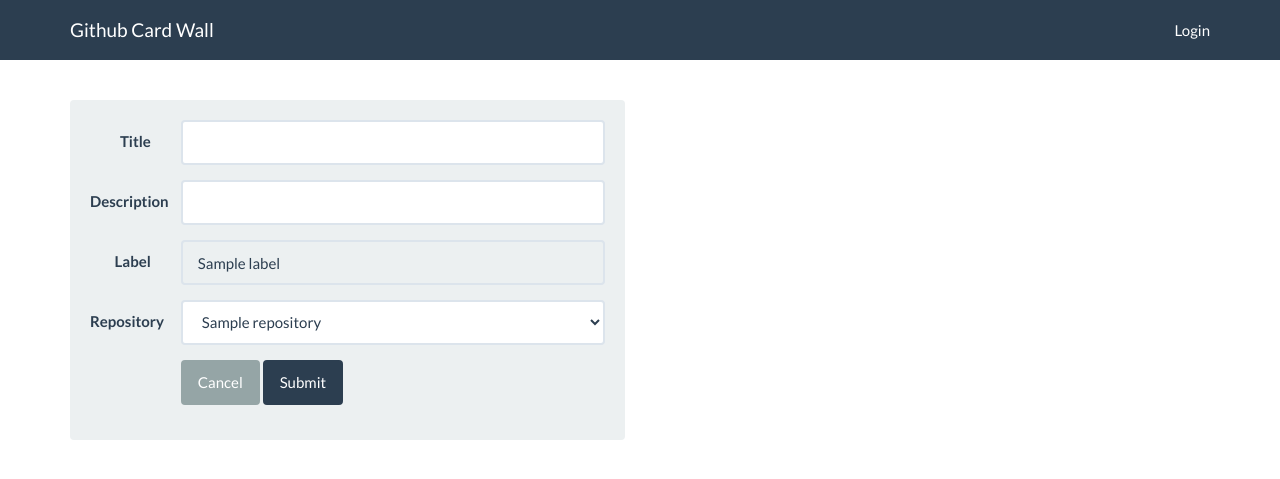
After one commit to jineshpaloor/github-card-wall, a Flask app: a page that uses templates/create_issue.html in a window 1280 px wide. The commit adds this page. Shown: the top 479 px of the page. Run offline with Flask 2, Linux system fonts and the light colour scheme; tables that the repository leaves empty hold one stand-in row (values such as "Sample post"); some libraries are stand-ins or nearby versions.

Commit message:
added issue creation feature

```diff
--- a/app.py
+++ b/app.py
@@ -11,10 +11,11 @@ from sqlalchemy.orm import scoped_session, sessionmaker
 
 from local_settings import DATABASE_URI, SECRET_KEY, DEBUG, GITHUB_CLIENT_ID, GITHUB_CLIENT_SECRET
 from models import Labels, Repositories, Projects, Users, Base, Issues
-from forms import ProjectForm, ProjectLabelsForm
+from forms import ProjectForm, ProjectLabelsForm, ProjectIssueForm
 
 import logging
-from github_api import get_user_login_name, get_repo_list, get_label_list, get_issue_dict, change_issue_label
+from github_api import get_user_login_name, get_repo_list, get_label_list, \
+    get_issue_dict, change_issue_label, create_new_issue
 
 # setup flask
 app = Flask(__name__)
@@ -310,6 +311,25 @@ def show_project(project_id):
         '/issues_list.html', project=project, label_list=labels, issues_dict=issue_dict)
 
 
+@app.route('/project/<int:project_id>/label/<label_name>/issue/new', methods=['GET','POST'])
+def new_issue(project_id, label_name):
+    form = ProjectIssueForm(request.form)
+
+    project = Projects.query.get(int(project_id))
+
+    if request.method == 'POST':
+        repo_id, repo_name = form.repository.data.split('*')
+        issue = create_new_issue(user=g.user, repo_name=repo_name,
+                                 title=form.title.data, body=form.body.data, label_name=label_name)
+
+        return redirect(url_for('show_project', project_id=project_id))
+    else:
+        form.repository.choices = [('{0}*{1}'.format(repo.id, repo.name), repo.name)
+                                   for repo in project.repositories]
+        form.label.data = label_name
+        return render_template('/create_issue.html', form=form,
+                               create_url=url_for('new_issue', project_id=project_id, label_name=label_name))
+
 if __name__ == '__main__':
     import os
     init_db()
--- a/forms.py
+++ b/forms.py
@@ -1,5 +1,5 @@
 from wtforms import Form, BooleanField, StringField, validators
-from wtforms import SelectMultipleField
+from wtforms import SelectMultipleField, SelectField, Label
 
 class ProjectForm(Form):
     name = StringField('Name', [validators.Length(max=30, min=4), validators.InputRequired()])
@@ -7,3 +7,9 @@ class ProjectForm(Form):
 
 class ProjectLabelsForm(Form):
     labels = SelectMultipleField('Labels', [validators.InputRequired()])
+
+class ProjectIssueForm(Form):
+    title = StringField('Title', [validators.Length(max=30, min=4), validators.InputRequired()])
+    body = StringField('Description', [validators.Length(max=1000, min=4), validators.InputRequired()])
+    label = StringField('Label')
+    repository = SelectField('Repository', [validators.InputRequired()])
--- a/static/assets/css/components.css
+++ b/static/assets/css/components.css
@@ -40,19 +40,29 @@
 }
 
 .swim-lane-title {
+    float: left;
+    width: 80%;
+    text-align: left;
+    //border: 2px #bbb;
+    background-color: black;
+    color: white;
+}
+
+.swim-lane-plus {
+    float: right;
+    width: 20%;
     text-align: center;
-    color: blue;
-    border: 2px #bbb;
     background-color: black;
-    color:white;
+    color: white;
 }
 
 .my-list-group {
     height: 75px;
 }
 
-.my-list-group-item {
-    height: 75px;
+.card {
+    float: left;
+    min-height: 50px;
     width: 100%;
     border: 1px solid #bbb;
     margin-bottom: 2px;
--- a/static/assets/js/common.js
+++ b/static/assets/js/common.js
@@ -63,7 +63,7 @@ GithubCardWall.cardwallModule = (function(){
                     group: 'wall',
                     animation: 100,
                     sort : false,
-                    draggable : '.my-list-group-item',
+                    draggable : '.card',
                     onAdd: function(evt){
                         var element = evt.item;
                         // console.log('label :', $(element).parents('div.my-list-group').attr('id'));
--- /dev/null
+++ b/templates/create_issue.html
@@ -0,0 +1,59 @@
+{% extends "base.html" %}
+
+{% block content %}
+<div class="row">
+    <div class="col-lg-6 center-block">
+        <div class="well bs-component">
+            <form class="form-horizontal" method="POST" action="{{ create_url }}">
+
+                <div class="form-group">
+                    {{ form.title.label(class="col-lg-2 control-label") }}
+                    <div class="col-lg-10">
+                        {{ form.title(class="form-control") }}
+                        {% if form.title.errors %}
+                            <ul class="errors">{% for error in form.title.errors %}<li>{{ error }}</li>{% endfor %}</ul>
+                        {% endif %}
+                    </div>
+                </div>
+
+                <div class="form-group">
+                    {{ form.body.label(class="col-lg-2 control-label") }}
+                    <div class="col-lg-10">
+                        {{ form.body(class="form-control") }}
+                        {% if form.body.errors %}
+                            <ul class="errors">{% for error in form.body.errors %}<li>{{ error }}</li>{% endfor %}</ul>
+                        {% endif %}
+                    </div>
+                </div>
+
+                <div class="form-group">
+                    {{ form.label.label(class="col-lg-2 control-label") }}
+                    <div class="col-lg-10">
+                        {{ form.label(class="form-control", readonly=true) }}
+                        {% if form.label.errors %}
+                            <ul class="errors">{% for error in form.label.errors %}<li>{{ error }}</li>{% endfor %}</ul>
+                        {% endif %}
+                    </div>
+                </div>
+
+                <div class="form-group">
+                    {{ form.repository.label(class="col-lg-2 control-label") }}
+                    <div class="col-lg-10">
+                        {{ form.repository(class="form-control") }}
+                        {% if form.repository.errors %}
+                            <ul class="errors">{% for error in form.repository.errors %}<li>{{ error }}</li>{% endfor %}</ul>
+                        {% endif %}
+                    </div>
+                </div>
+
+                <div class="form-group">
+                    <div class="col-lg-10 col-lg-offset-2">
+                        <button type="reset" class="btn btn-default">Cancel</button>
+                        <button type="submit" class="btn btn-primary">Submit</button>
+                    </div>
+                </div>
+            </form>
+        </div>
+    </div>
+</div>
+{% endblock %}
```
Also changed, not shown: github_api.py (+18 -2 lines), templates/issues_list.html (+7 -2 lines).
